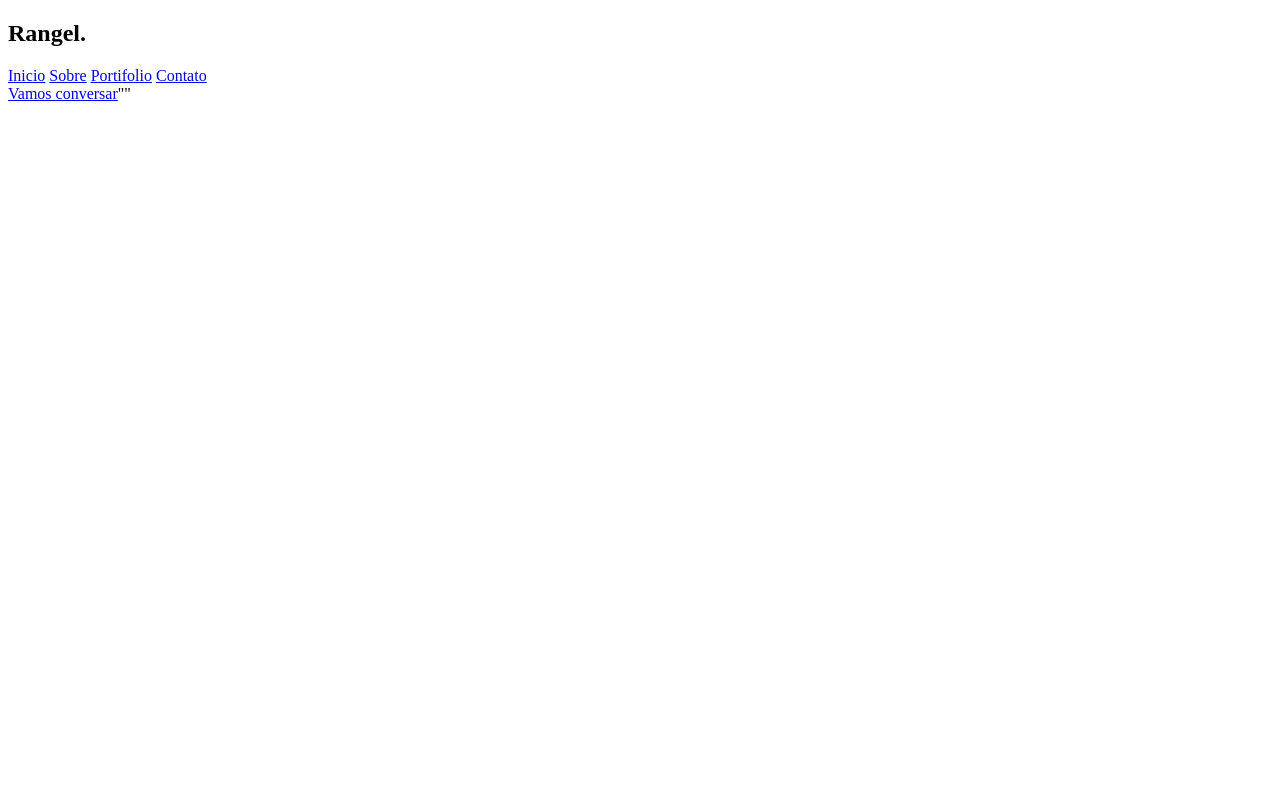
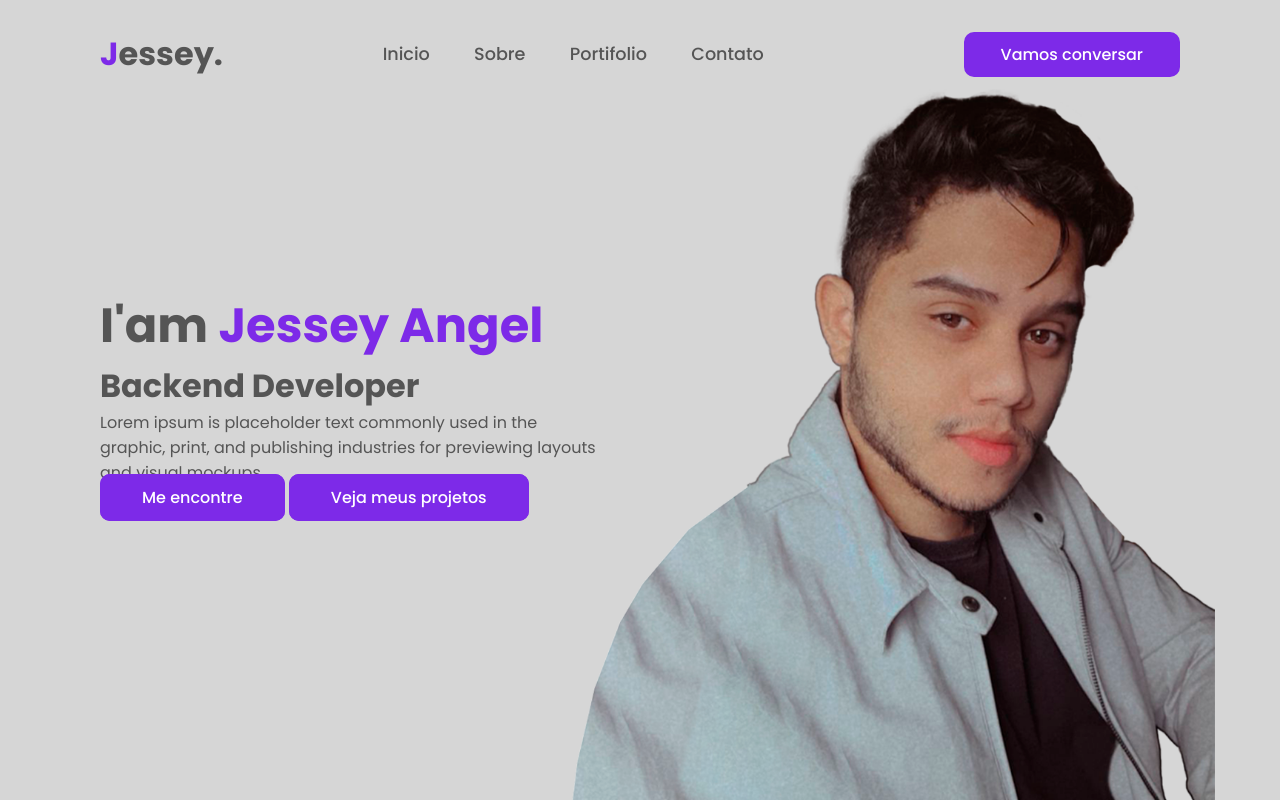
Before and after one commit to jesseyangel/Portofolio-oficial, a plain HTML site: page index.html in a window 1280 px wide. Drawn offline with Linux system fonts and the light colour scheme.

Commit message:
Ajustando itens

```diff
--- a/index.html
+++ b/index.html
@@ -14,15 +14,28 @@
 
 
         <header>
-            <h2 class="logo">Rangel.</h2>
-            <nav class="navigation">
+            <h2 class="logo"><span>J</span>essey.</h2>
+                <nav class="navigation">
                 <a href="#">Inicio</a>
                 <a href="#">Sobre</a>
                 <a href="#">Portifolio</a>
                 <a href="#">Contato</a>
-            </nav>
-            <a href="#" class="btn-talk">Vamos conversar</a>""
+                </nav>
+            <a href="#" class="btn-falar">Vamos conversar</a>
         </header>
+
+        <section class="home">
+            <div class="content">
+                <h2>I'am <span> Jessey Angel</span></h2>
+                <h4>Backend Developer</h4>
+                <p>Lorem ipsum is placeholder text commonly used in the graphic, print,
+                    and publishing industries for previewing layouts and visual mockups. </p>
+                <div class="btn-group">
+                    <a href="#">Me encontre</a>
+                    <a href="#">Veja meus projetos</a>
+                </div>
+        </section>
+
 
 </body>
 
--- a/style.css
+++ b/style.css
@@ -1,6 +1,106 @@
-@import url();
+@import url('https://fonts.googleapis.com/css2?family=Poppins:wght@300;400;500;600;700;800&display=swap');
 
-
-*{
+* {
+    margin: 0;
+    padding: 0;
+    box-sizing: border-box;
+    font-family: 'Poppins', sans-serif;
 
 }
+
+header {
+    position: fixed;
+    top: 0;
+    left: 0;
+    width: 100%;
+    padding: 30px 100px;
+    display: flex;
+    justify-content: space-between;
+    align-items: center;
+    z-index: 100;
+}
+
+.logo {
+    font-size: 2em;
+    color: #555;
+    cursor: default;
+
+}
+
+.logo span {
+    color: #7d2ae8;
+}
+
+.navigation a{
+    font-size: 1.1em;
+    color: #555;
+    text-decoration: none;
+    margin-right: 40px;
+    font-weight: 500;
+    transition: .3s;
+}
+
+.navigation a:hover {
+    color: #7d2ae8;
+}
+
+.btn-falar {
+    color: #fff;
+    text-decoration: none;
+    padding: 8px 35px;
+    background: #7d2ae8;
+    border-radius: 10px;
+    border: 2px solid #7d2ae8;
+    font-weight: 500;
+    transition: .3s;
+
+}
+
+.btn-falar:hover {
+    color: #7d2ae8;
+    background: transparent;
+}
+
+.home {
+    position: relative;
+    width: 100%;
+    height: 100vh;
+    background: url(background.png);
+    background-size: cover;
+    background-position: center;
+    display: flex;
+    align-items: center;
+    padding: 30px 100px;
+
+}
+
+.content {
+    max-width: 500px;
+    color: #555;
+
+}
+
+.content h2 {
+    font-size: 3em;
+
+}
+
+.content h2 span {
+    color: #7d2ae8;
+}
+
+.content h4 {
+    font-size: 2em;
+
+}
+
+.btn-group a {
+    color: #fff;
+    text-decoration: none;
+    padding: 10px 40px;
+    background: #7d2ae8;
+    border-radius: 10px;
+    border: 2px solid #7d2ae8;
+    font-weight: 500;
+
+}
```
Also changed, not shown: background.png (added).
